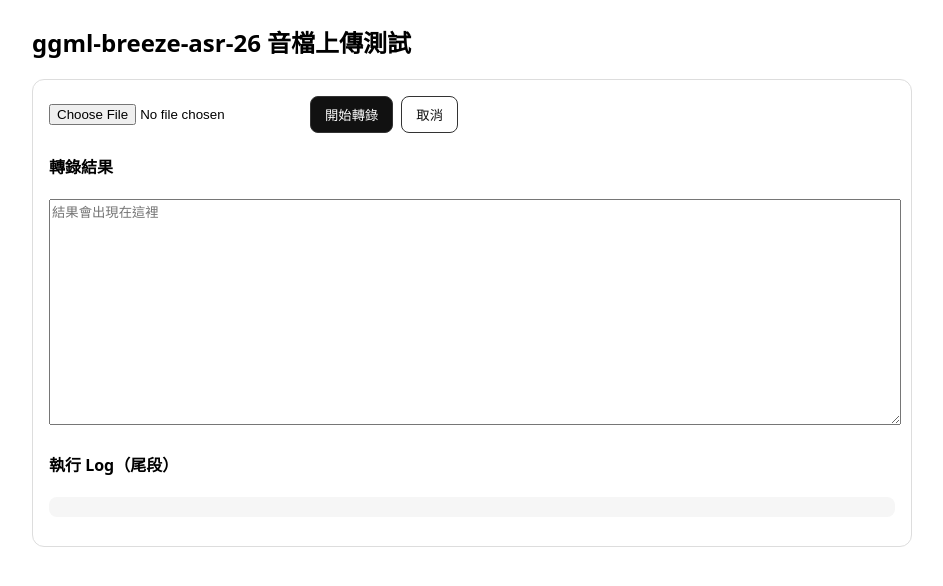
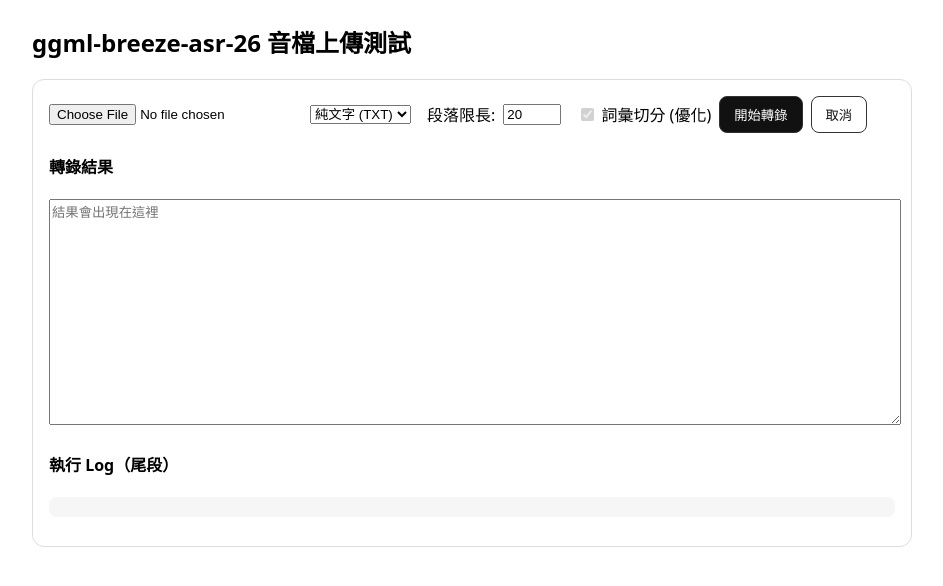
Before and after one commit to pondahai/ggml-breeze-asr-26-webui, a Flask app: page / in a window 1280 px wide. Shown: the top 586 px of the page, without its empty margins (168-1111 px from the left). Run offline with Flask 3, Linux system fonts and the light colour scheme.

Commit message:
feat: add macOS support, subtitle formats, and segment splitting optimizations

```diff
--- a/webui/app.py
+++ b/webui/app.py
@@ -1,5 +1,5 @@
 #!/usr/bin/env python3
-from flask import Flask, request, render_template, jsonify
+from flask import Flask, request, render_template, jsonify, send_file
 from werkzeug.utils import secure_filename
 import subprocess, time, uuid, pathlib, threading, os, signal
 
@@ -37,6 +37,9 @@ def transcribe():
         return jsonify({'ok': False, 'error': '尚未安裝模型，先執行: bash scripts/install.sh'}), 400
 
     f = request.files.get('file')
+    fmt = request.form.get('format', 'txt')
+    max_len = request.form.get('max_len', '20')
+    use_vad = request.form.get('vad', '1') == '1'
     if not f or not f.filename:
         return jsonify({'ok': False, 'error': '請先選擇音檔'}), 400
 
@@ -50,15 +53,22 @@ def transcribe():
     log_path = LOG_DIR / f"{job_id}.log"
     f.save(in_path)
 
-    cmd = [str(WHISPER), '-m', str(MODEL), '-f', str(in_path), '-otxt', '-of', str(out_base), '-nt']
+    # Always generate txt, plus requested format if different
+    cmd = [str(WHISPER), '-m', str(MODEL), '-f', str(in_path), '-of', str(out_base), '-nt']
+    cmd.extend(['-l', 'zh', '-ml', str(max_len), '-sow'])
+
+    cmd.append('-otxt')
+    if fmt == 'srt': cmd.append('-osrt')
+    if fmt == 'vtt': cmd.append('-ovtt')
+
     logf = open(log_path, 'w', encoding='utf-8')
     proc = subprocess.Popen(cmd, stdout=logf, stderr=subprocess.STDOUT, text=True)
 
     with lock:
         jobs[job_id] = {
             'id': job_id, 'status': 'running', 'start_ts': time.time(), 'pid': proc.pid,
-            'proc': proc, 'input_path': str(in_path), 'output_txt': str(out_base) + '.txt',
-            'log_path': str(log_path), 'returncode': None,
+            'proc': proc, 'input_path': str(in_path), 'output_base': str(out_base),
+            'log_path': str(log_path), 'returncode': None, 'requested_format': fmt
         }
     return jsonify({'ok': True, 'job_id': job_id, 'status': 'running'})
 
@@ -75,16 +85,31 @@ def job_status(job_id):
         j['returncode'] = rc
 
     txt = ''
-    if j['status'] == 'done' and pathlib.Path(j['output_txt']).exists():
-        txt = pathlib.Path(j['output_txt']).read_text(errors='ignore').strip()
+    main_output = j['output_base'] + '.' + j['requested_format']
+    if j['status'] == 'done' and pathlib.Path(main_output).exists():
+        txt = pathlib.Path(main_output).read_text(errors='ignore').strip()
 
     return jsonify({
         'ok': True, 'job_id': job_id, 'status': j['status'],
         'elapsed_sec': round(time.time() - j['start_ts'], 2),
         'returncode': j['returncode'], 'pid': j['pid'],
-        'input_path': j['input_path'], 'output_txt_path': j['output_txt'],
+        'input_path': j['input_path'],
         'text': txt, 'log_tail': tail_text(j['log_path'], 50),
     })
+
+@app.get('/api/jobs/<job_id>/download')
+def job_download(job_id):
+    with lock:
+        j = jobs.get(job_id)
+    if not j or j['status'] != 'done':
+        return "Not found or not ready", 404
+
+    ext = request.args.get('ext', 'txt')
+    target = pathlib.Path(j['output_base'] + '.' + ext)
+    if not target.exists():
+        return f"Format {ext} not available", 404
+
+    return send_file(target, as_attachment=True)
 
 @app.post('/api/jobs/<job_id>/cancel')
 def job_cancel(job_id):
--- a/webui/templates/index.html
+++ b/webui/templates/index.html
@@ -12,11 +12,24 @@ small{color:#666}
 <div class="card">
   <div class="row">
     <input id="file" type="file" accept=".wav,.mp3,.m4a,.flac,.ogg" />
+    <select id="format">
+      <option value="txt">純文字 (TXT)</option>
+      <option value="srt">字幕檔 (SRT)</option>
+      <option value="vtt">字幕檔 (VTT)</option>
+    </select>
+    <label for="max_len" style="margin-left:8px">段落限長:</label>
+    <input id="max_len" type="number" value="20" style="width:50px" title="每個段落的最大字數" />
+    <label style="margin-left:8px"><input id="sow" type="checkbox" checked disabled /> 詞彙切分 (優化)</label>
     <button id="go">開始轉錄</button>
     <button id="cancel" class="secondary" disabled>取消</button>
   </div>
   <p id="status"></p>
-  <small id="paths"></small>
+  <div id="results" style="display:none">
+    <small id="paths"></small><br/>
+    <a id="link-txt" href="#" target="_blank" style="display:none">TXT</a>
+    <a id="link-srt" href="#" target="_blank" style="display:none">SRT</a>
+    <a id="link-vtt" href="#" target="_blank" style="display:none">VTT</a>
+  </div>
   <h4>轉錄結果</h4>
   <textarea id="text" placeholder="結果會出現在這裡"></textarea>
   <h4>執行 Log（尾段）</h4>
@@ -27,6 +40,7 @@ const statusEl=document.getElementById('status');
 const textEl=document.getElementById('text');
 const logEl=document.getElementById('log');
 const pathsEl=document.getElementById('paths');
+const resultsDiv=document.getElementById('results');
 const btnGo=document.getElementById('go');
 const btnCancel=document.getElementById('cancel');
 let jobId=null, timer=null;
@@ -39,10 +53,19 @@ async function poll(){
   const j=await r.json();
   if(!j.ok){ statusEl.textContent='查詢失敗'; return; }
   statusEl.textContent = `狀態: ${j.status}，耗時 ${j.elapsed_sec}s，PID ${j.pid||'-'}`;
-  pathsEl.textContent = `上傳: ${j.input_path||''} | 結果: ${j.output_txt_path||''}`;
+  pathsEl.textContent = `上傳: ${j.input_path||''}`;
   logEl.textContent = j.log_tail || '';
   if(j.status==='done'){
     textEl.value = j.text || '';
+    resultsDiv.style.display = 'block';
+    // Update links (we assume they exist if transcription is done)
+    const formats = ['txt', 'srt', 'vtt'];
+    formats.forEach(ext => {
+      const link = document.getElementById(`link-${ext}`);
+      link.href = `/api/jobs/${jobId}/download?ext=${ext}`;
+      link.style.display = 'inline';
+      link.textContent = `${ext.toUpperCase()} 下載`;
+    });
     clearInterval(timer); timer=null; setBusy(false);
   } else if(['failed','cancelled'].includes(j.status)){
     clearInterval(timer); timer=null; setBusy(false);
@@ -51,9 +74,15 @@ async function poll(){
 
 btnGo.onclick=async()=>{
   const f=document.getElementById('file').files[0];
+  const fmt=document.getElementById('format').value;
+  const maxLen=document.getElementById('max_len').value;
   if(!f){alert('請先選音檔');return}
-  const fd=new FormData(); fd.append('file',f);
+  const fd=new FormData();
+  fd.append('file',f);
+  fd.append('format',fmt);
+  fd.append('max_len',maxLen);
   statusEl.textContent='建立任務中...'; textEl.value=''; logEl.textContent=''; pathsEl.textContent='';
+  resultsDiv.style.display='none';
   const r=await fetch('/api/transcribe',{method:'POST',body:fd});
   const j=await r.json();
   if(!j.ok){ statusEl.textContent='失敗: '+(j.error||'unknown'); return; }
```
Also changed, not shown: README.md, 3 other files.
